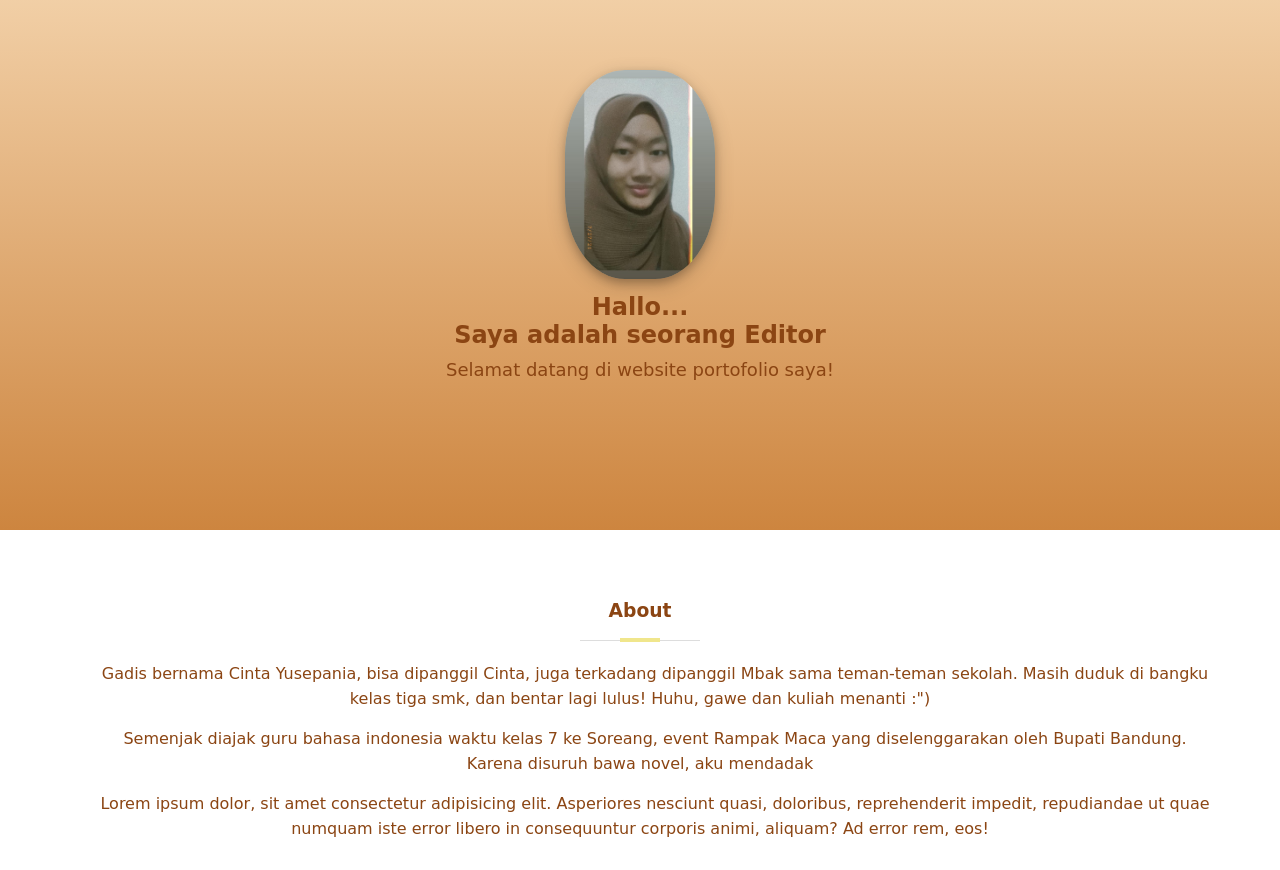
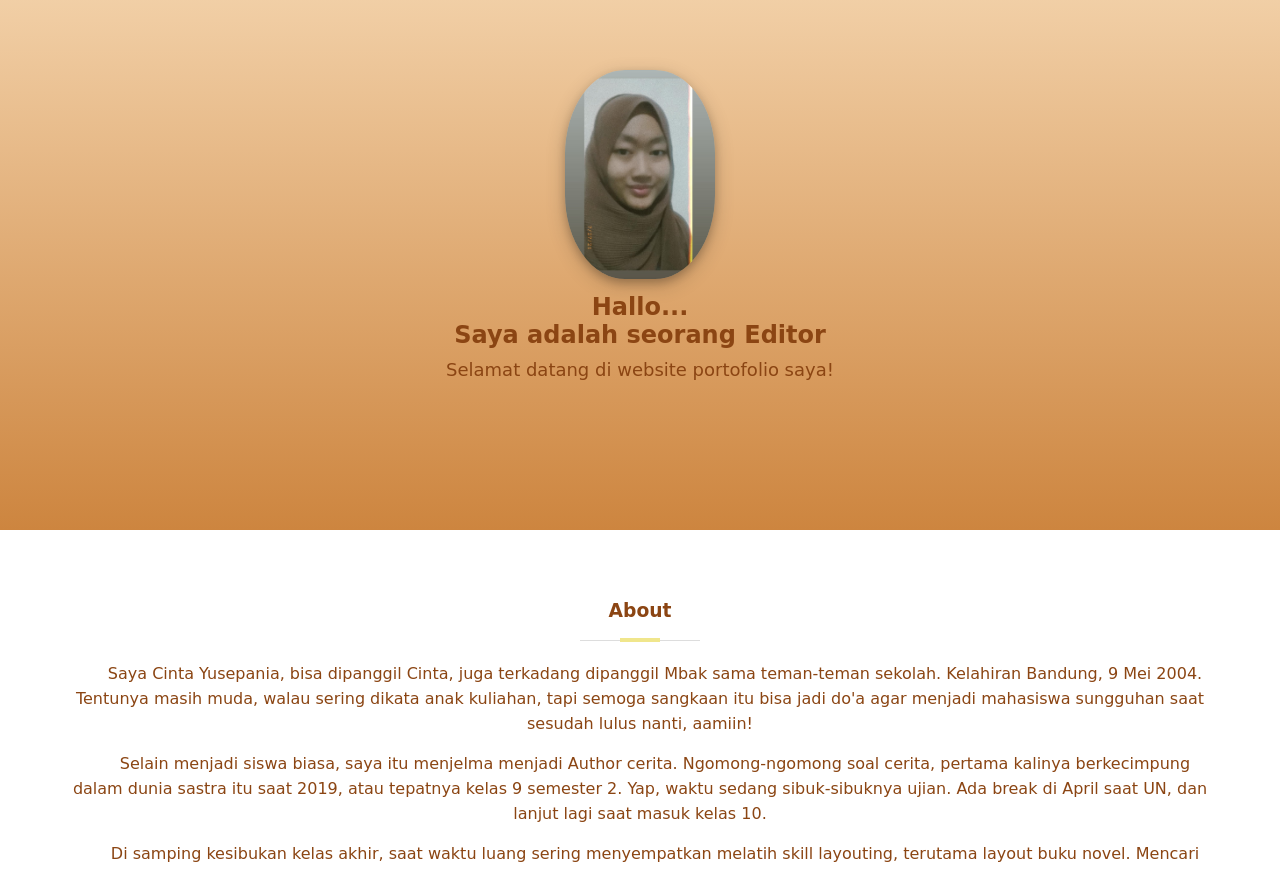
Before and after one commit to CintaYspn/portfolio_cyn, a plain HTML site: page index.html in a window 1280 px wide. Shown: the part 80-950 px from the top of the page. Drawn offline with Linux system fonts and the light colour scheme; a web font is replaced by a local one.

Commit message:
Update index.html
ngubah paragraf

```diff
--- a/index.html
+++ b/index.html
@@ -47,9 +47,9 @@
 <section id="about">
 <div class="container">
 <h3> About</h3>
-<p> Gadis bernama Cinta Yusepania, bisa dipanggil Cinta, juga terkadang dipanggil Mbak sama teman-teman sekolah. Masih duduk di bangku kelas tiga smk, dan bentar lagi lulus! Huhu, gawe dan kuliah menanti :") </p>
-<p> Semenjak diajak guru bahasa indonesia waktu kelas 7 ke Soreang, event Rampak Maca yang diselenggarakan oleh Bupati Bandung. Karena disuruh bawa novel, aku mendadak </p>
-<p> Lorem ipsum dolor, sit amet consectetur adipisicing elit. Asperiores nesciunt quasi, doloribus, reprehenderit impedit, repudiandae ut quae numquam iste error libero in consequuntur corporis animi, aliquam? Ad error rem, eos!</p>
+<p> Saya Cinta Yusepania, bisa dipanggil Cinta, juga terkadang dipanggil Mbak sama teman-teman sekolah. Kelahiran Bandung, 9 Mei 2004. Tentunya masih muda, walau sering dikata anak kuliahan, tapi semoga sangkaan itu bisa jadi do'a agar menjadi mahasiswa sungguhan saat sesudah lulus nanti, aamiin! </p>
+<p> Selain menjadi siswa biasa, saya itu menjelma menjadi Author cerita. Ngomong-ngomong soal cerita, pertama kalinya berkecimpung dalam dunia sastra itu saat 2019, atau tepatnya kelas 9 semester 2. Yap, waktu sedang sibuk-sibuknya ujian. Ada break di April saat UN, dan lanjut lagi saat masuk kelas 10.  </p>
+<p> Di samping kesibukan kelas akhir, saat waktu luang sering menyempatkan melatih skill layouting, terutama layout buku novel. Mencari referensi layout, dan yang menjadi bahan layout pun adalah karya sendiri. </p>
 </div>
 </section>
 
```
